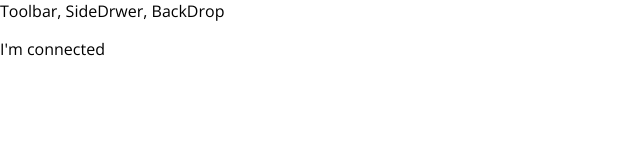
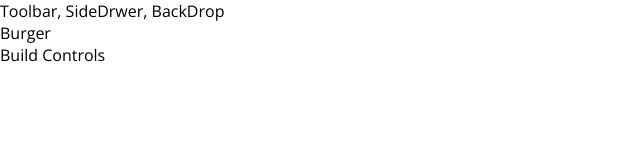
Before and after one commit to mecozma/awesome-burger-builder, a React app: page / in a window 1280 px wide. Shown: the top 160 px of the page, without its empty margins (0-640 px from the left). Built offline with nearby package versions, Linux system fonts and the light colour scheme.

Commit message:
Starting implementation of The Burger Builder Container

```diff
--- a/src/App.js
+++ b/src/App.js
@@ -1,12 +1,13 @@
 import React, { Component } from 'react';
 import Layout from './components/Layout/Layout';
+import BurgerBuilder from './containers/BurgerBuilder/BurgerBuilder';
 class App extends Component {
   render() {
     return (
       <div>
 
         <Layout>
-          <p>I'm connected</p>
+          <BurgerBuilder />
         </Layout>
       </div>
     );
--- /dev/null
+++ b/src/components/Layout/Layout.css
@@ -0,0 +1,3 @@
+.Content {
+  margin-top: 16px;
+}
--- a/src/components/Layout/Layout.js
+++ b/src/components/Layout/Layout.js
@@ -1,11 +1,12 @@
 import React from 'react';
 
 import Aux from '../../hoc/Auxilliary';
+import classes from './Layout.css';
 
 const layout = ( props ) => (
   <Aux>
     <div>Toolbar, SideDrwer, BackDrop</div>
-    <main>
+    <main className={classes.Content}>
       {props.children}
     </main>
   </Aux>
--- /dev/null
+++ b/src/containers/BurgerBuilder/BurgerBuilder.js
@@ -0,0 +1,14 @@
+import React, { Component } from 'react';
+
+import Aux from '../../hoc/Auxilliary';
+
+export default class BurgerBuilder extends Component {
+  render() {
+    return(
+      <Aux>
+        <div>Burger</div>
+        <div>Build Controls</div>
+      </Aux>
+    );
+  }
+}
```
